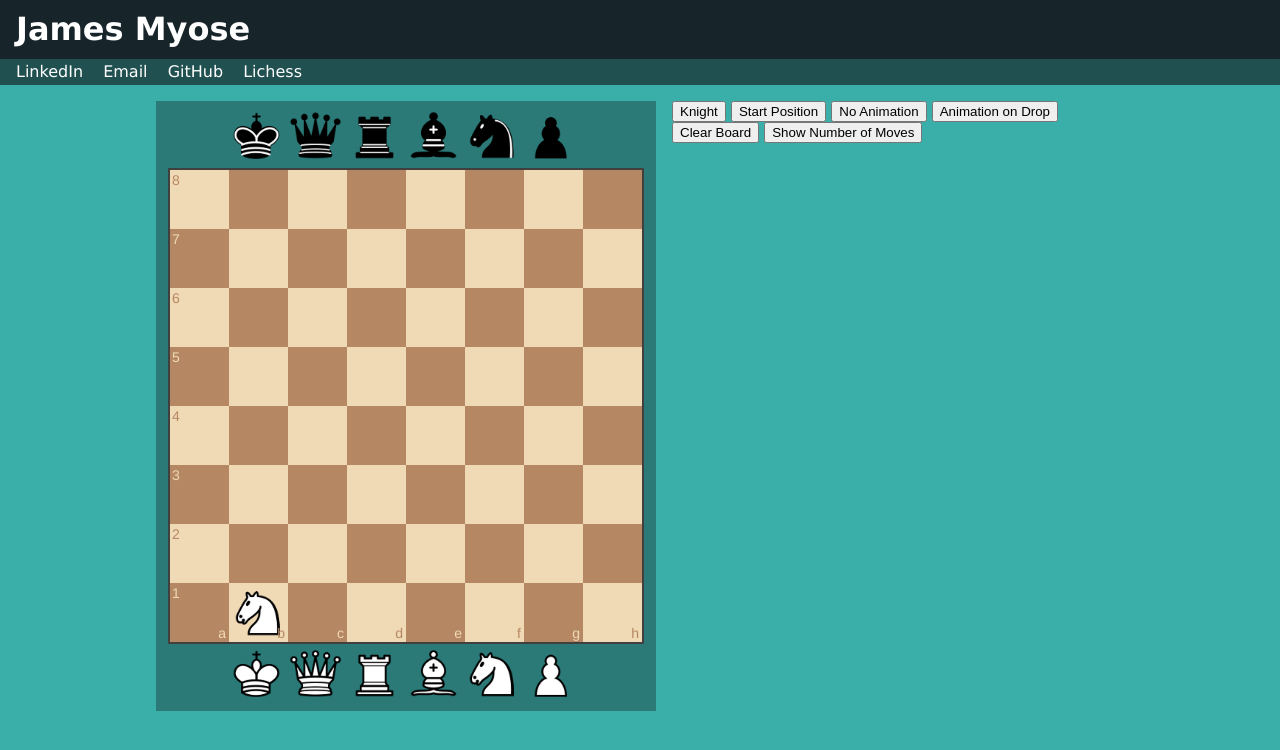
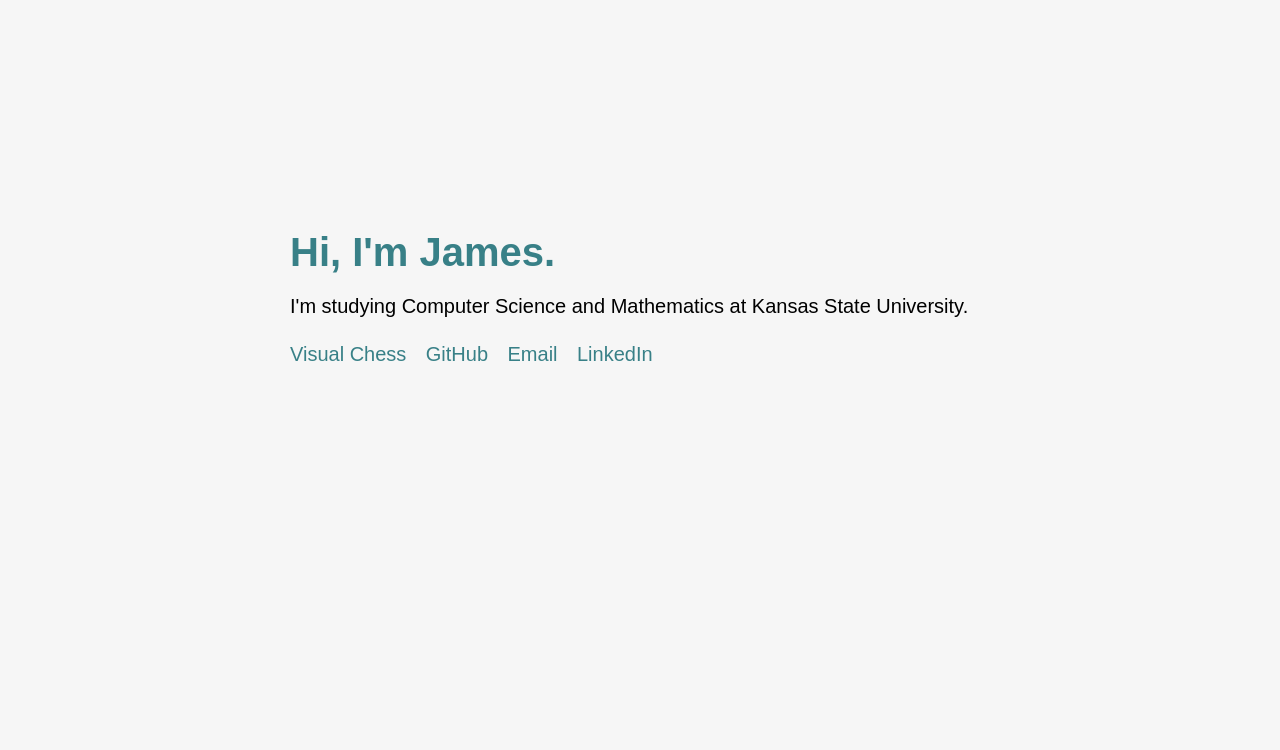
Before and after one commit to jamesmyose/jamesmyose.github.io, a plain HTML site: page index.html in a window 1280 px wide. Drawn offline with nearby package versions, Linux system fonts and the light colour scheme.

Commit message:
Moved visualizer to separate page and added main page.

```diff
--- a/css/index.css
+++ b/css/index.css
@@ -1,77 +1,50 @@
+html, body {
+  width: 100%;
+  height: 75%;
+  margin: 0;
+  background-color: #F6F6F6;
+  display: flex;
+  align-items: center;
+  justify-content: center;
+}
+body {
+  font-family: sans-serif;
+}
+.container {
+  display: table;
+  /*text-align: center;
+  vertical-align: middle;*/
+  max-width: 700px;
+  width: 100%;
+}
+.container h1 {
+  margin: 0;
+  font-size: 40px;
+  color: #388087;
+}
+.container p {
+  font-size: 20px;
+}
+
+.btn{
+  border-radius: 0;
+  color: #000;
+}
+
 /*
-Colors:
-17252A
-215051
-2B7A78
-3AAFA9
-DEF2F1
-FFFFFF
-
-Alternative:
-1F271B
-19647E
-218A97
-F4D35E
-EE964B
+.btn:hover,
+.btn:focus,
+.btn:active {
+  color: #fff;
+  background-color: rgba(0,0,0,0.7);
+}
 */
 
-body{
-    line-height: 1em;
-    margin: 0;
-
-    background-color: #3AAFA9;
+#nav{
   /*
-    background-color: #c5c1c0;
-    background-color: #050401;
-    */
-
-    color: #fff;
-    /*
-    font-family: Arial, Helvetica, sans-serif;
-    */
-    font-family: "Verdana", "Geneva", sans-serif;
-    font-size: 1em;
-}
-
-@media only screen and (max-width: 768px) {
-  body {
-    font-size: 20px;
-  }
-}
-
-@media only screen and (max-width: 320px) {
-  body {
-    font-size: 10px;
-  }
-}
-
-@media only screen and (min-width: 1025px) {
-  #main {
-    width: 1000px;
-    margin-left: auto;
-    margin-right: auto;
-  }
-}
-
-.container{
-    margin: 0;
-    padding-left: 1em;
-    overflow: hidden;
-    background-color: #17252A;
-    /*
-    background-color: #0a1612;
-    background-color: #30BCED;
-    */
-}
-
-.container a{
-    color: #fff;
-    text-decoration: none;
-}
-
-#nav{
+  background-color: #743e3e;
+  background-color: #4C5364;
   background-color: #215051;
-    /*
   background-color:#f7ce3e;
   background-color: #FC5130;
   */
@@ -79,7 +52,7 @@ body{
 
 #nav ul{
   margin: 0;
-    padding: 5px 1em;
+  padding: 5px 0;
 	list-style: none;
 }
 
@@ -89,152 +62,7 @@ body{
 
 #nav a{
   padding-right: 15px;
-	color: #fff;
+	color: #388087;
   text-decoration: none;
+  font-size: 20px;
 }
-
-#showcase{
-    background-color: #2B7A78;
-    /*
-    background-color: #1a2930;
-    background-color: #2c3e50;
-    */
-}
-
-#showcase p{
-    margin: 0;
-    padding: 20px 1em;
-    color: #fff;
-}
-
-#showcase h1{
-    margin: 0;
-    padding: 30px;
-    font-size: 30px;
-}
-
-.mainText{
-    padding: 1em 0 0 0;
-    color: #fff;
-}
-
-
-#myBoard{
-  padding: 5px 10px;
-  margin: 1em;
-  width: 60vh;
-  max-width: 90%;
-  white-space: nowrap;
-  float: left;
-  background-color: #2B7A78;
-  /*margin: 0 auto;*/
-}
-
-.board-b72b1{
-  border: 2px solid #404040;
-  box-sizing: content-box;
-  margin: 0 auto;
-}
-
-.spare-pieces-7492f {
-  margin: 0 auto;
-  box-sizing: border-box;
-}
-
-.square-55d63 {
-  position: relative;
-}
-
-.numbers {
-  position: absolute;
-  height: 100%;
-  width: 100%;
-  line-height: 100%;
-  font-size: 2em;
-  color: #ffffff;
-  text-align: center;
-  font-weight: bold;
-
-  display: flex;
-  justify-content: center;
-  align-items: center;
-}
-
-#options {
-  padding: 1em;
-}
-
-@media only screen and (max-aspect-ratio: 1/1) {
-  .mainText p {
-    margin: 0;
-  }
-
-  .mainText {
-    padding: 0 0.5em;
-    margin-bottom: 0.5em;
-  }
-
-  #myBoard {
-    float: none;
-    width: 90vw;
-    margin: 0.5em auto;
-  }
-
-  #options {
-    margin: 0 0.5em;
-  }
-}
-
-/*
-.splitleft{
-
-    position: relative;
-    max-width: 50%;
-    height: 30em;
-    z-index: 1;
-    top: 0;
-    overflow-x: hidden;
-
-    box-sizing: border-box;
-    left: 0;
-    float: left;
-    background-color: #F4D35E;
-    padding: 0 1em;
-
-}
-
-.splitright{
-    position: relative;
-    max-width: 50%;
-    height: 30em;
-    z-index: 1;
-    top: 0;
-    overflow-x: hidden;
-
-    box-sizing: border-box;
-    right: 0;
-    float: right;
-    background-color: #EE964B;
-    padding: 0 1em;
-}
-*/
-
-/*
-#nav{
-    background-color:#f7ce3e;
-}
-
-#nav ul{
-    list-style: none;
-    margin: 5px;
-}
-
-#nav li{
-    display: inline;
-}
-
-#nav a{
-    text-decoration: none;
-    color: #fff;
-}
-*/
--- /dev/null
+++ b/css/visualchess.css
@@ -0,0 +1,240 @@
+/*
+Colors:
+17252A
+215051
+2B7A78
+3AAFA9
+DEF2F1
+FFFFFF
+
+Alternative:
+1F271B
+19647E
+218A97
+F4D35E
+EE964B
+*/
+
+body{
+    line-height: 1em;
+    margin: 0;
+
+    background-color: #3AAFA9;
+    /*
+    background-color: #c5c1c0;
+    background-color: #050401;
+    */
+
+    color: #fff;
+    /*
+    font-family: Arial, Helvetica, sans-serif;
+    */
+    font-family: "Verdana", "Geneva", sans-serif;
+    font-size: 1em;
+}
+
+@media only screen and (max-width: 768px) {
+  body {
+    font-size: 20px;
+  }
+}
+
+@media only screen and (max-width: 320px) {
+  body {
+    font-size: 10px;
+  }
+}
+
+@media only screen and (min-width: 1025px) {
+  #main {
+    width: 1000px;
+    margin-left: auto;
+    margin-right: auto;
+  }
+}
+
+.container{
+    margin: 0;
+    padding-left: 1em;
+    overflow: hidden;
+    background-color: #17252A;
+    /*
+    background-color: #0a1612;
+    background-color: #30BCED;
+    */
+}
+
+.container a{
+    color: #fff;
+    text-decoration: none;
+}
+
+#nav{
+	background-color: #215051;
+    /*
+    background-color:#f7ce3e;
+    background-color: #FC5130;
+    */
+}
+
+#nav ul{
+    margin: 0;
+    padding: 5px 1em;
+	list-style: none;
+}
+
+#nav li{
+	display: inline;
+}
+
+#nav a{
+    padding-right: 15px;
+	color: #fff;
+	text-decoration: none;
+}
+
+#showcase{
+    background-color: #2B7A78;
+    /*
+    background-color: #1a2930;
+    background-color: #2c3e50;
+    */
+}
+
+#showcase p{
+    margin: 0;
+    padding: 20px 1em;
+    color: #fff;
+}
+
+#showcase h1{
+    margin: 0;
+    padding: 30px;
+    font-size: 30px;
+}
+
+.mainText{
+    padding: 1em 0 0 0;
+    color: #fff;
+}
+
+
+#myBoard{
+  padding: 5px 10px;
+  margin: 1em;
+  width: 60vh;
+  max-width: 90%;
+  white-space: nowrap;
+  float: left;
+  background-color: #2B7A78;
+  /*margin: 0 auto;*/
+}
+
+.board-b72b1{
+  border: 2px solid #404040;
+  box-sizing: content-box;
+  margin: 0 auto;
+}
+
+.spare-pieces-7492f {
+  margin: 0 auto;
+  box-sizing: border-box;
+}
+
+.square-55d63 {
+  position: relative;
+}
+
+.numbers {
+  position: absolute;
+  height: 100%;
+  width: 100%;
+  line-height: 100%;
+  font-size: 2em;
+  color: #ffffff;
+  text-align: center;
+  font-weight: bold;
+
+  display: flex;
+  justify-content: center;
+  align-items: center;
+}
+
+#options {
+  padding: 1em;
+}
+
+@media only screen and (max-aspect-ratio: 1/1) {
+  .mainText p {
+    margin: 0;
+  }
+
+  .mainText {
+    padding: 0 0.5em;
+    margin-bottom: 0.5em;
+  }
+
+  #myBoard {
+    float: none;
+    width: 90vw;
+    margin: 0.5em auto;
+  }
+
+  #options {
+    margin: 0 0.5em;
+  }
+}
+
+/*
+.splitleft{
+
+    position: relative;
+    max-width: 50%;
+    height: 30em;
+    z-index: 1;
+    top: 0;
+    overflow-x: hidden;
+
+    box-sizing: border-box;
+    left: 0;
+    float: left;
+    background-color: #F4D35E;
+    padding: 0 1em;
+
+}
+
+.splitright{
+    position: relative;
+    max-width: 50%;
+    height: 30em;
+    z-index: 1;
+    top: 0;
+    overflow-x: hidden;
+
+    box-sizing: border-box;
+    right: 0;
+    float: right;
+    background-color: #EE964B;
+    padding: 0 1em;
+}
+*/
+
+/*
+#nav{
+    background-color:#f7ce3e;
+}
+
+#nav ul{
+    list-style: none;
+    margin: 5px;
+}
+
+#nav li{
+    display: inline;
+}
+
+#nav a{
+    text-decoration: none;
+    color: #fff;
+}
+*/
--- a/index.html
+++ b/index.html
@@ -4,64 +4,35 @@
         <meta charset="utf-8">
         <title>James Myose's Website</title>
         <link rel="stylesheet" type="text/css" href="css/index.css">
+        <meta name="viewport" content="width=device-width, initial-scale=1">
 
-        <!-- Board Setup Using chessboard.js-->
-        <link rel="stylesheet" href="css/chessboard-1.0.0.css">
-        <script src="https://code.jquery.com/jquery-1.12.4.min.js"></script>
-        <script type="text/javascript" src="js/chessboard-1.0.0.js"></script>
-        <script type="text/javascript" src="js/chess.js"></script>
-
-        <meta name="viewport" content="width=device-width, initial-scale=1.0">
 
         <link rel="icon" href="pineapple.png">
     </head>
     <body>
-      <header id = "mainHead">
         <div class="container">
-              <h1><a href="">James Myose</a></h1>
-          </div>
-      </header>
+            <h1>Hi, I'm James.</h1>
+            <p>I'm studying Computer Science and Mathematics at Kansas State University.</p>
             <div id="nav">
                 <ul>
-                <li><a href="https://www.linkedin.com/in/james-myose-1650b1197/" target = "_blank">LinkedIn</a></li>
-                <!-- <li><a href="about.html">About Me</a></li> -->
-                <li><a href="mailto: jmyose@live.com">Email</a></li>
-                <li><a href="https://github.com/jamesmyose" target = "_blank">GitHub</a></li>
-                <li><a href="https://lichess.org/@/JamesMyose" target = "_blank">Lichess</a></li>
+                    <li><a href="visualchess.html" class="btn">Visual Chess</a></li>
+                    <li><a href="https://github.com/jamesmyose" target = "_blank" class="btn">GitHub</a></li>
+                    <li><a href="mailto: jmyose@live.com" class="btn">Email</a></li>
+                    <li><a href="https://www.linkedin.com/in/james-myose-1650b1197/" target = "_blank" class="btn">LinkedIn</a></li>
                 </ul>
             </div>
+        </div>
+        <!--
             <div id="main">
-          <!--
                 <section id="showcase">
-              <p>James Myose is a undergraduate student at Kansas State University and is studying Economics and Mathematics. This is mainly a test website to learn some basic web development. Click on the links above.</p>
+                    <p>James Myose is a undergraduate student at Kansas State University and is studying Computer Science and Mathematics. This is mainly a test website to learn some basic web development. Click on the links above.</p>
                 </section>
-          -->
-          <!--
+
                 <div class="main">
                     <p>Lorem ipsum dolor sit amet, consectetur adipisicing elit, sed do eiusmod tempor incididunt ut labore et dolore magna aliqua. Ut enim ad minim veniam, quis nostrud exercitation ullamco laboris nisi ut aliquip ex ea commodo consequat. Duis aute irure dolor in reprehenderit in voluptate velit esse cillum dolore eu fugiat nulla pariatur. Excepteur sint occaecat cupidatat non proident, sunt in culpa qui officia deserunt mollit anim id est laborum.</p>
                     <p>Lorem ipsum dolor sit amet, consectetur adipisicing elit, sed do eiusmod tempor incididunt ut labore et dolore magna aliqua. Ut enim ad minim veniam, quis nostrud exercitation ullamco laboris nisi ut aliquip ex ea commodo consequat. Duis aute irure dolor in reprehenderit in voluptate velit esse cillum dolore eu fugiat nulla pariatur. Excepteur sint occaecat cupidatat non proident, sunt in culpa qui officia deserunt mollit anim id est laborum.</p>
                 </div>
-          -->
-
-          <!-- Board Setup -->
-          <div id="myBoard"></div>
-
-          <!--
-          <div class="mainText">
-              <p>In chess, the movement of the knight is usually the hardest to grasp.</p>
             </div>
         -->
-
-          <div id="options">
-            <button id="setKnight">Knight</button>
-            <button id="setStartBtn">Start Position</button>
-            <button id="animationBtn">No Animation</button>
-            <button id="mouseover">Animation on Drop</button>
-            <button id="clearBoardBtn">Clear Board</button>
-            <button id="showNumbers">Show Number of Moves</button>
-          </div>
-
-          <script src = "js/index.js"></script>
-        </div>
     </body>
 </html>
```
Also changed, not shown: visualchess.html (added, +56 -0 lines), js/visualchess.js (renamed from js/index.js). Lines whose indentation alone changed are shown as unchanged.
